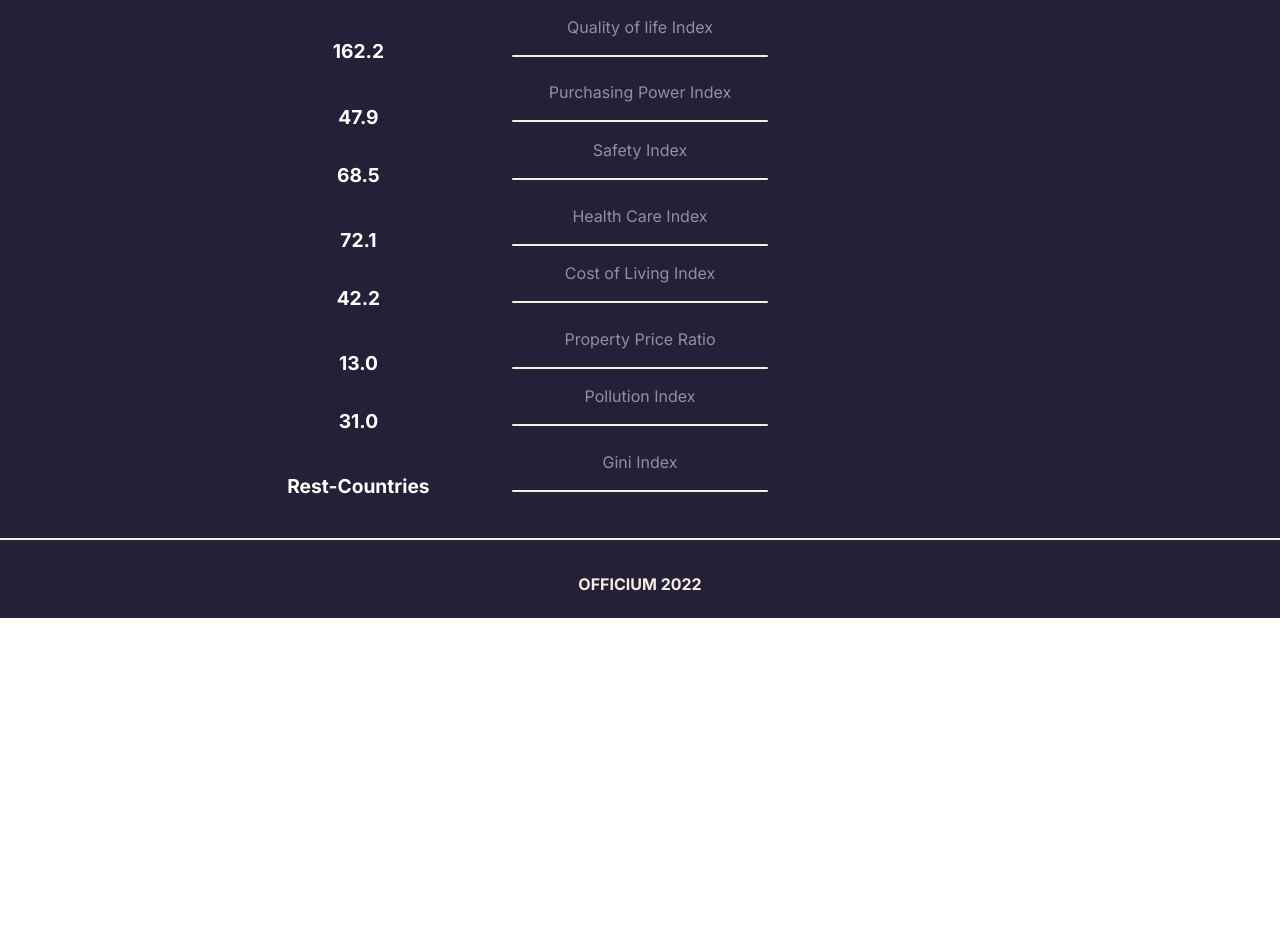
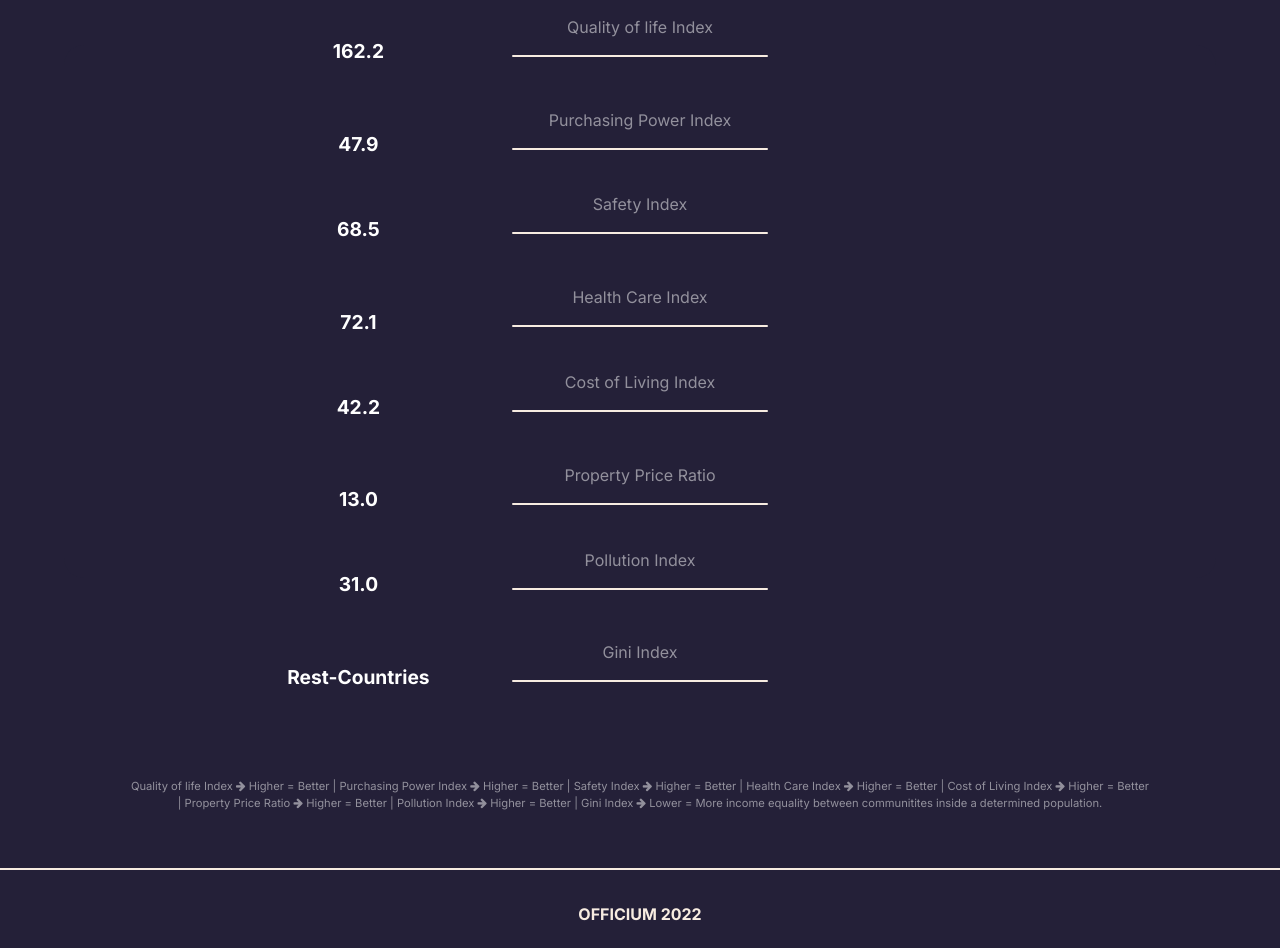
Before and after one commit to gitHubTiagoMarques/officium, a React (Create React App) app: page /Comparison in a window 1280 px wide. Shown: the part 300-1248 px from the top of the page. Before the commit the page ends 918 px from the top, so only its background shows below. Built offline with nearby package versions, Linux system fonts and the light colour scheme.

Commit message:
descrião no comparison

```diff
--- a/public/index.html
+++ b/public/index.html
@@ -10,6 +10,8 @@
       content="Web site created using create-react-app"
     />
     <link rel="apple-touch-icon" href="%PUBLIC_URL%/logo192.png" />
+    <link rel="stylesheet" href="https://cdnjs.cloudflare.com/ajax/libs/font-awesome/4.7.0/css/font-awesome.min.css">
+
     <!--
       manifest.json provides metadata used when your web app is installed on a
       user's mobile device or desktop. See https://developers.google.com/web/fundamentals/web-app-manifest/
--- a/src/App.css
+++ b/src/App.css
@@ -271,11 +271,20 @@ nav{
 }
 
 /* comparison||||||||||||||||||||||||||||||||| */
+.desc{
+  width: 80vw;
+  height: 5em;
+  overflow-y: auto;
+  margin: auto;
+  margin-top: 2em;
+  margin-bottom: 3em;
+}
 .legend{
   font-size: 0.7em;
   opacity: 0.5;
   font-weight: 300;
 }
+
 .ryze{
   margin-top: -3em;
 }
@@ -749,10 +758,14 @@ width: 20vw;
     font-size: 1.2em;
     width: 22vw;
   }
+  .one{
+    margin-bottom: 3em;
+  }
   .ryze p{
     font-weight: 300;
     font-size: 1em;
   }
+
   .subnowadays{
     width: 35vw;
     margin: auto;
--- a/src/components/comparison.js
+++ b/src/components/comparison.js
@@ -134,6 +134,8 @@ const Comparison = () => {
           <p></p>
         </div>
       </div>
+        <p className={"legend text-white desc"}>Quality of life Index <i class="fa fa-arrow-right"></i> Higher = Better | Purchasing Power Index <i class="fa fa-arrow-right"></i> Higher = Better | Safety Index <i class="fa fa-arrow-right"></i> Higher = Better | Health Care Index <i class="fa fa-arrow-right"></i> Higher = Better | Cost of Living Index <i class="fa fa-arrow-right"></i> Higher = Better | Property Price Ratio <i class="fa fa-arrow-right"></i> Higher = Better | Pollution Index <i class="fa fa-arrow-right"></i> Higher = Better | Gini Index <i class="fa fa-arrow-right"></i> Lower = More income equality between communitites inside a determined population.</p>
+
     </div>
   );
 };
```
